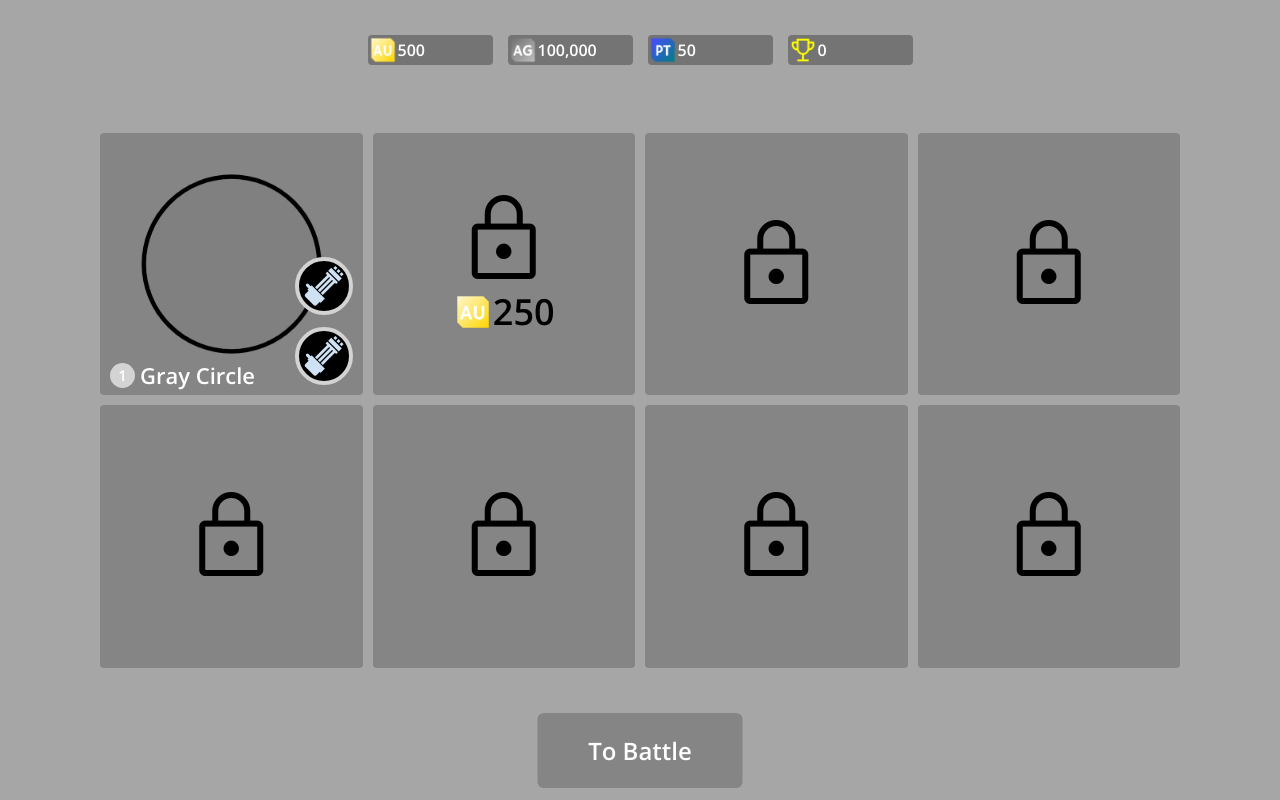
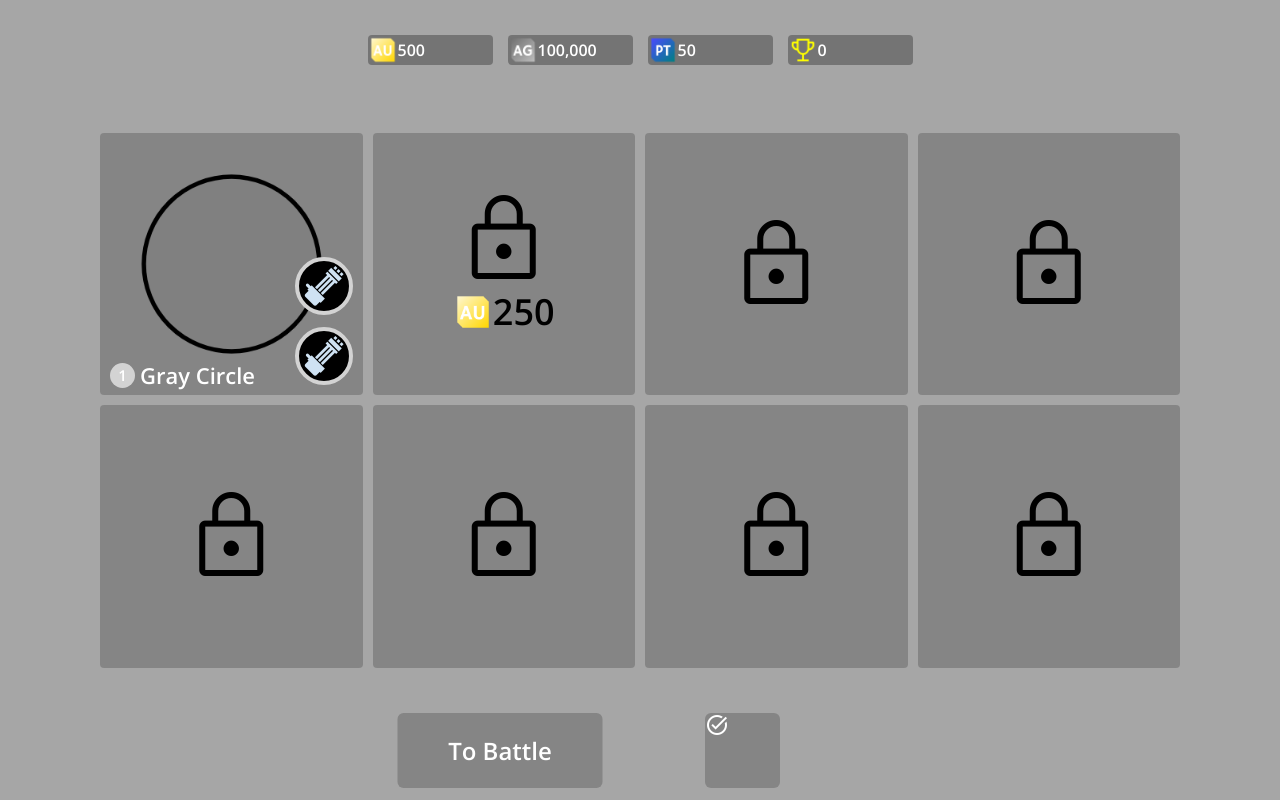
Before and after one commit to me-mega-noob-4044/shape-war-remastered, a website: page client/index.html in a window 1280 px wide. Drawn offline with nearby package versions, Linux system fonts and the light colour scheme.

Commit message:
task button

```diff
--- a/client/index.html
+++ b/client/index.html
@@ -23,6 +23,11 @@
         <div id="hangerUI"></div>
         <div id="hangerButtonsUI" style="display: none;">
             <div id="toBattleButton">To Battle</div>
+            <div id="taskButton">
+                <span class="material-symbols-outlined">
+                    task_alt
+                </span>
+            </div>
         </div>
         <div id="moneyDisplayHolder"></div>
         <div id="shapeViewUI">
--- a/client/main.css
+++ b/client/main.css
@@ -1316,11 +1316,33 @@ a:-webkit-any-link {
     overflow-y: scroll;
 }
 
+#hangerButtonsUI {
+    position: absolute;
+    left: 0px;
+    width: 100%;
+    bottom: 12px;
+    align-items: center;
+    justify-content: center;
+}
+
+#taskButton {
+    display: flex;
+    color: white;
+    width: 75px;
+    height: 75px;
+    cursor: pointer;
+    background-color: rgba(0, 0, 0, .2);
+    border-radius: 6px;
+}
+
+#taskButton:hover {
+    background-color: rgba(0, 0, 0, .35);
+}
+
 #toBattleButton {
     display: flex;
     color: white;
     font-weight: 600;
-    position: absolute;
     width: 205px;
     height: 75px;
     background-color: rgba(0, 0, 0, .2);
@@ -1328,8 +1350,6 @@ a:-webkit-any-link {
     border-radius: 6px;
     align-items: center;
     justify-content: center;
-    left: 50%;
-    bottom: 12px;
     transform: translateX(-50%);
     cursor: pointer;
 }
```
Also changed, not shown: client/script.js.
